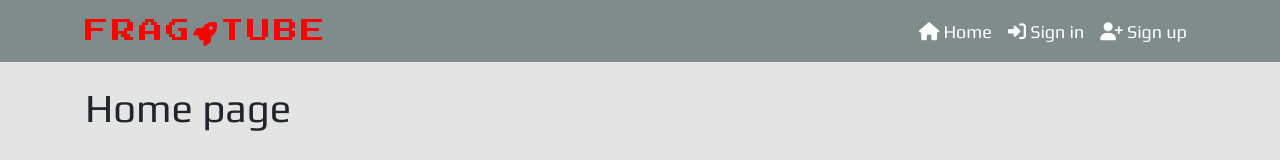
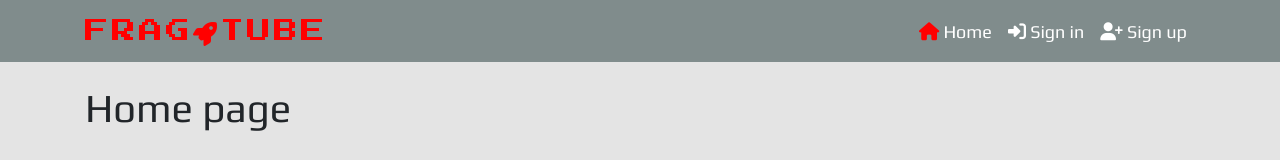
Before and after one commit to ThomasWharton/frag-tube, a React (Create React App) app in the folder frontend/: page / in a window 1280 px wide. Shown: the top 160 px of the page. Built offline with nearby package versions, Linux system fonts and the light colour scheme.

Commit message:
Feat: Add active styling to navbar links

```diff
--- a/frontend/src/components/NavBar.js
+++ b/frontend/src/components/NavBar.js
@@ -15,13 +15,26 @@ const NavBar = () => {
         <Navbar.Toggle aria-controls="basic-navbar-nav" />
         <Navbar.Collapse id="basic-navbar-nav">
           <Nav className="ml-auto">
-            <NavLink to="/" className={styles.Link}>
+            <NavLink
+              exact
+              to="/"
+              className={styles.Link}
+              activeClassName={styles.Active}
+            >
               <i className="fas fa-home"></i> Home
             </NavLink>
-            <NavLink to="/signin" className={styles.Link}>
+            <NavLink
+              to="/signin"
+              className={styles.Link}
+              activeClassName={styles.Active}
+            >
               <i className="fas fa-sign-in-alt"></i> Sign in
             </NavLink>
-            <NavLink to="/signup" className={styles.Link}>
+            <NavLink
+              to="/signup"
+              className={styles.Link}
+              activeClassName={styles.Active}
+            >
               <i className="fas fa-user-plus"></i> Sign up
             </NavLink>
           </Nav>
--- a/frontend/src/styles/NavBar.module.css
+++ b/frontend/src/styles/NavBar.module.css
@@ -21,3 +21,7 @@
     color: #FF0000 !important;
     text-decoration: none;
 }
+
+.Active i {
+    color: #FF0000;
+}
```
